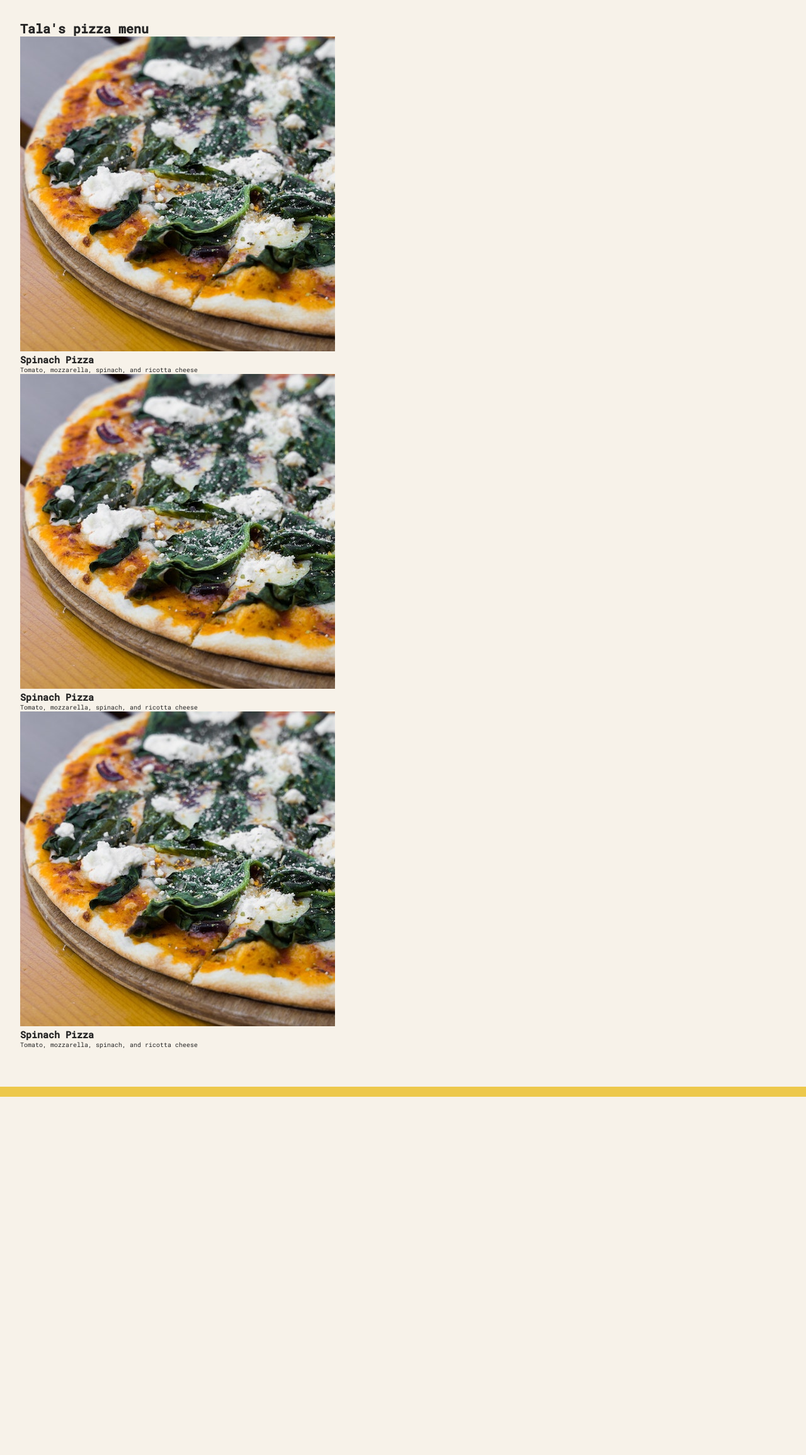
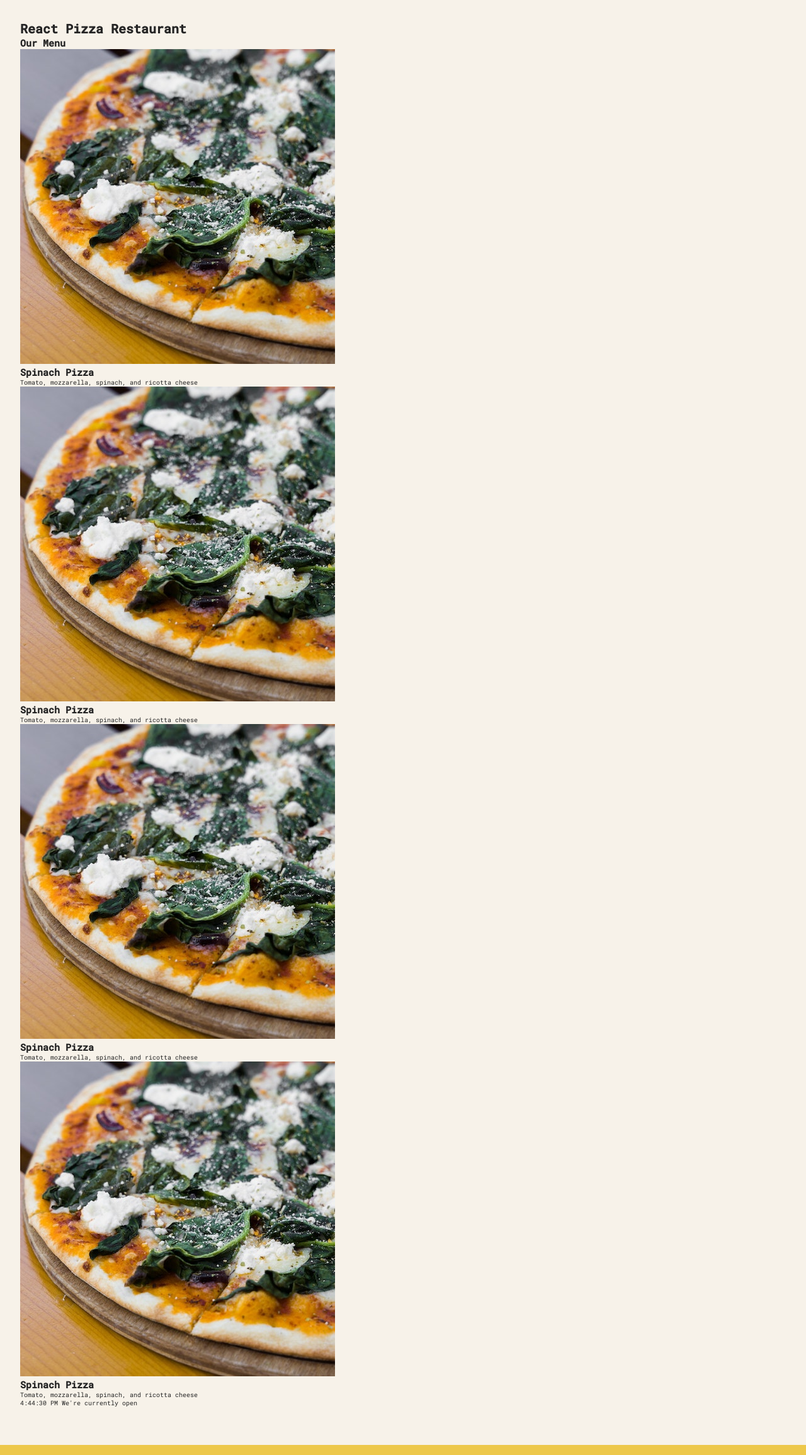
Before and after one commit to Tala-cmd/react-pizza-menu, a React (Vite) app: page / in a window 1280 px wide. Shown: the whole page at 63% size. Before the commit the page ends 1742 px from the top, so only its background shows below. Built offline with nearby package versions, Linux system fonts and the light colour scheme.

Commit message:
Creating more components

```diff
--- a/src/App.jsx
+++ b/src/App.jsx
@@ -48,24 +48,45 @@
 
 
 export default function App() {
-
   return (
     <>
-      <h1>Tala's pizza menu</h1>
+      <Header />
+      <Menu />
+      <Footer />
+    </>
+  );
+}
+
+function Header(){
+return(
+  <h1>React Pizza Restaurant</h1>
+  )
+}
+
+function Menu(){
+  return(
+    <>
+      <h2>Our Menu</h2>
+      <Pizza />
       <Pizza />
       <Pizza />
       <Pizza />
     </>
-  );
+  )
+}
+
+function Footer(){
+return(
+  <footer>{new Date().toLocaleTimeString()} We're currently open</footer>
+  )
 }
 
 export function Pizza(){
   return(
     <>
-    <img src="pizzas/spinach.jpg" alt="Spinach pizza" />
-    <h2>Spinach Pizza </h2>
-    <p>Tomato, mozzarella, spinach, and ricotta cheese</p>
-  </>
-
+      <img src="pizzas/spinach.jpg" alt="Spinach pizza" />
+      <h2>Spinach Pizza </h2>
+      <p>Tomato, mozzarella, spinach, and ricotta cheese</p>
+    </>
   )
 }
```
